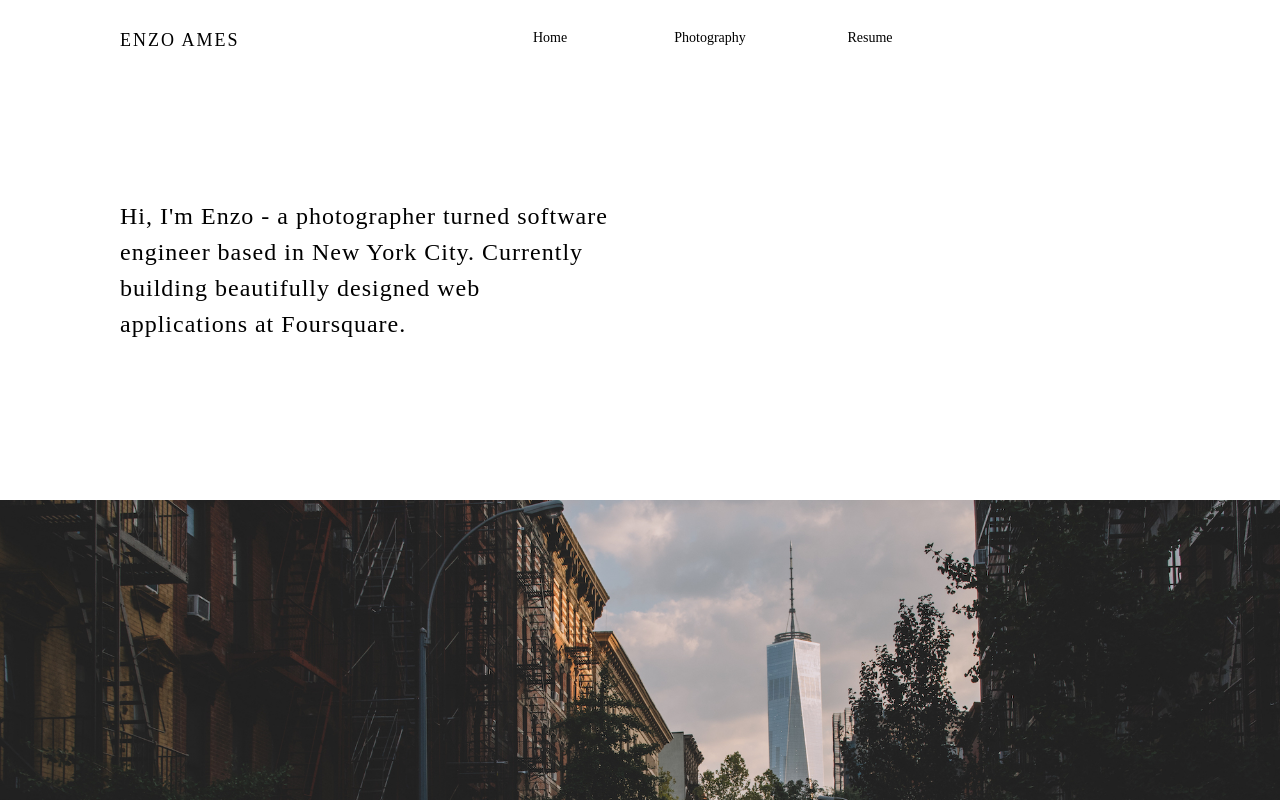
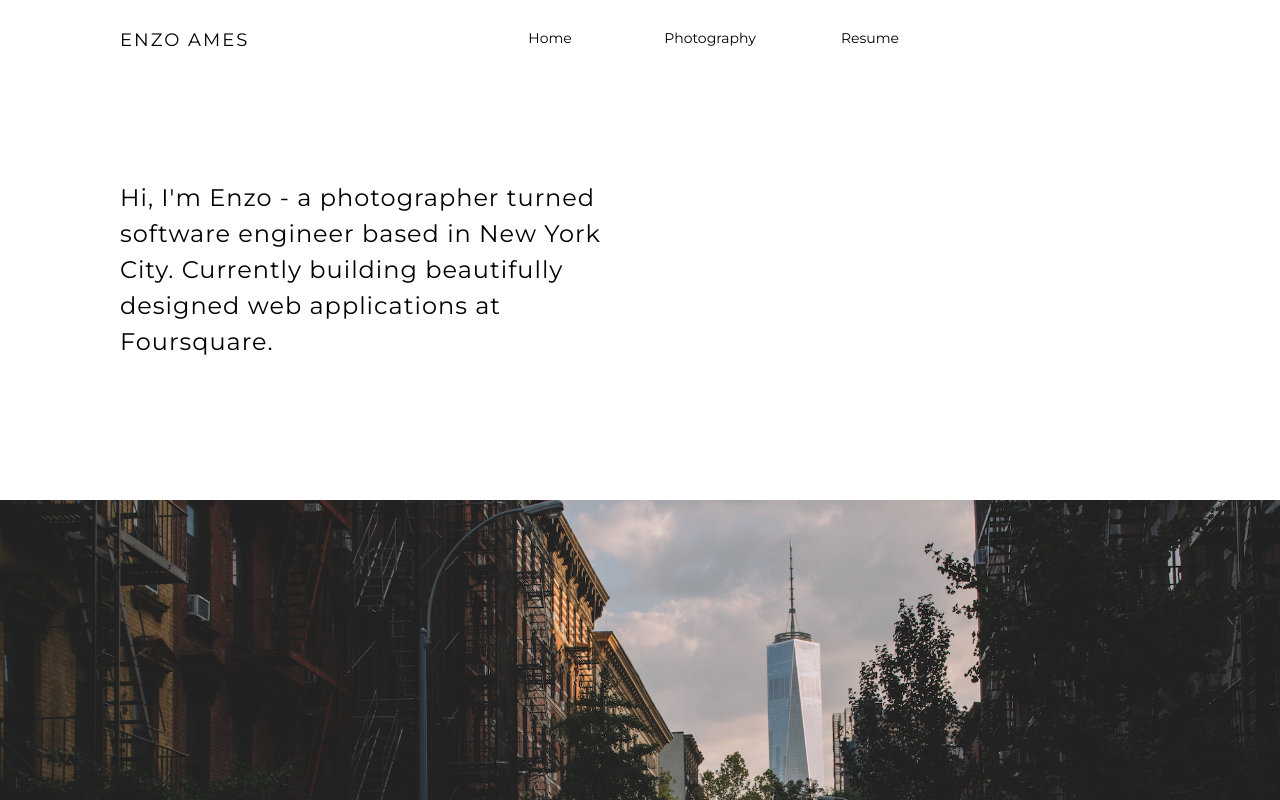
Before and after one commit to enzoames/enzoames, a React (Create React App) app: page / in a window 1280 px wide. Shown: the top 800 px of the page. Built offline with nearby package versions, Linux system fonts and the light colour scheme.

Commit message:
[enzoames] fetch font

```diff
--- a/src/styles/global.js
+++ b/src/styles/global.js
@@ -6,6 +6,8 @@ import { COLORS } from './constants';
 
 const GlobalStyle = createGlobalStyle`
   ${normalize()}
+
+  @import url('https://fonts.googleapis.com/css?family=Montserrat&display=swap');
 
   * {
     box-sizing: border-box;
```
